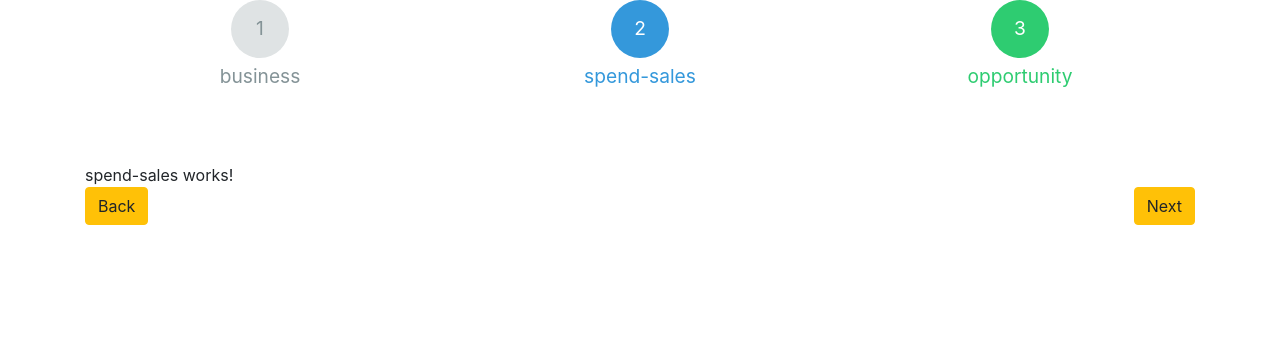
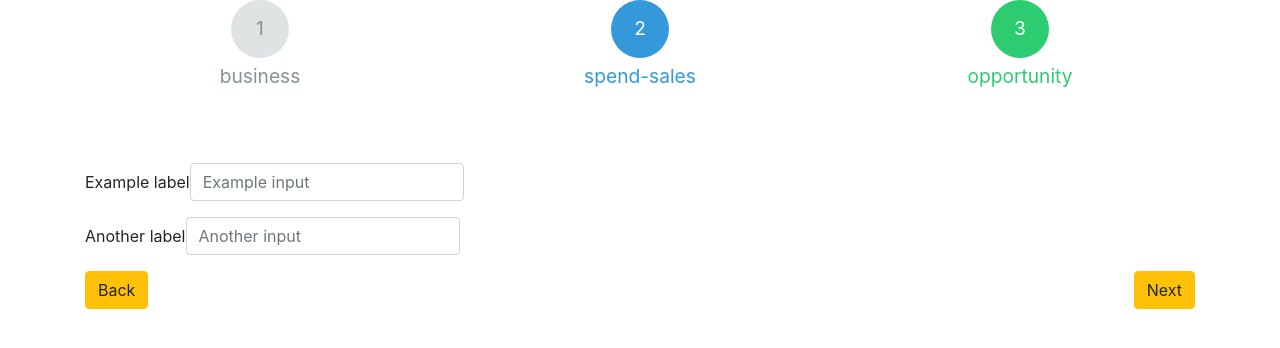
Before and after one commit to ehsankhfr/AngularCI, an Angular app: page /spend-sales in a window 1280 px wide. Shown: the top 348 px of the page. Built offline with nearby package versions, Linux system fonts and the light colour scheme.

Commit message:
Form is added to all steps

```diff
--- a/src/app/business/business.component.html
+++ b/src/app/business/business.component.html
@@ -4,9 +4,16 @@
   </div>
 
   <div class="col-md-12 main__body">
-    <div>
-
-    </div>
+    <form class="step-form">
+      <div class="form-group form-inline">
+        <label for="formGroupExampleInput">Example label</label>
+        <input type="text" class="form-control" id="formGroupExampleInput" placeholder="Example input">
+      </div>
+      <div class="form-group form-inline">
+        <label for="formGroupExampleInput2">Another label</label>
+        <input type="text" class="form-control" id="formGroupExampleInput2" placeholder="Another input">
+      </div>
+    </form>
 
     <button type="button" class="pull-right btn btn-warning next-btn" (click)="next()">
       Next
--- a/src/app/opportunity/opportunity.component.html
+++ b/src/app/opportunity/opportunity.component.html
@@ -4,9 +4,16 @@
   </div>
 
   <div class="col-md-12 main__body">
-    <div>
-      opportunity works!
-    </div>
+    <form class="step-form">
+      <div class="form-group form-inline">
+        <label for="formGroupExampleInput">Example label</label>
+        <input type="text" class="form-control" id="formGroupExampleInput" placeholder="Example input">
+      </div>
+      <div class="form-group form-inline">
+        <label for="formGroupExampleInput2">Another label</label>
+        <input type="text" class="form-control" id="formGroupExampleInput2" placeholder="Another input">
+      </div>
+    </form>
 
     <button type="button" class="pull-left btn btn-warning prev-btn" (click)="previous()">
       Back
--- a/src/app/spend-sales/spend-sales.component.html
+++ b/src/app/spend-sales/spend-sales.component.html
@@ -4,9 +4,16 @@
   </div>
 
   <div class="col-md-12 main__body">
-    <div>
-      spend-sales works!
-    </div>
+    <form class="step-form">
+      <div class="form-group form-inline">
+        <label for="formGroupExampleInput">Example label</label>
+        <input type="text" class="form-control" id="formGroupExampleInput" placeholder="Example input">
+      </div>
+      <div class="form-group form-inline">
+        <label for="formGroupExampleInput2">Another label</label>
+        <input type="text" class="form-control" id="formGroupExampleInput2" placeholder="Another input">
+      </div>
+    </form>
 
     <button type="button" class="pull-right btn btn-warning next-btn" (click)="next()">
       Next
```
